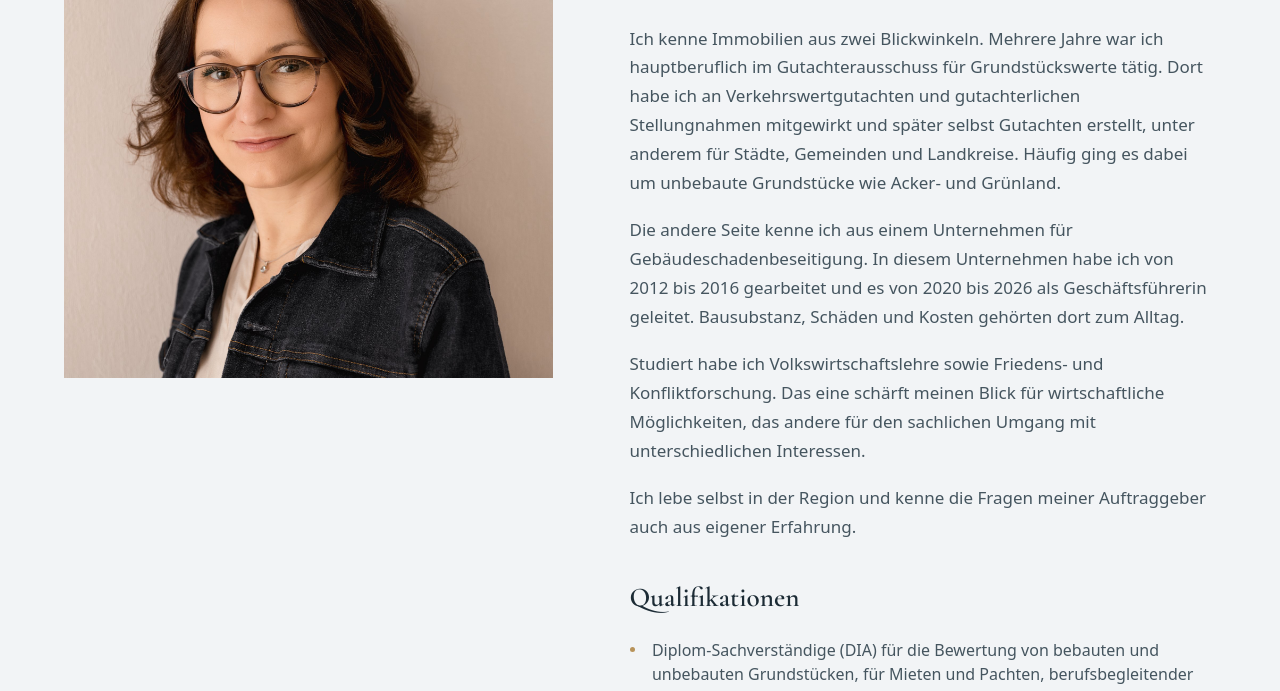
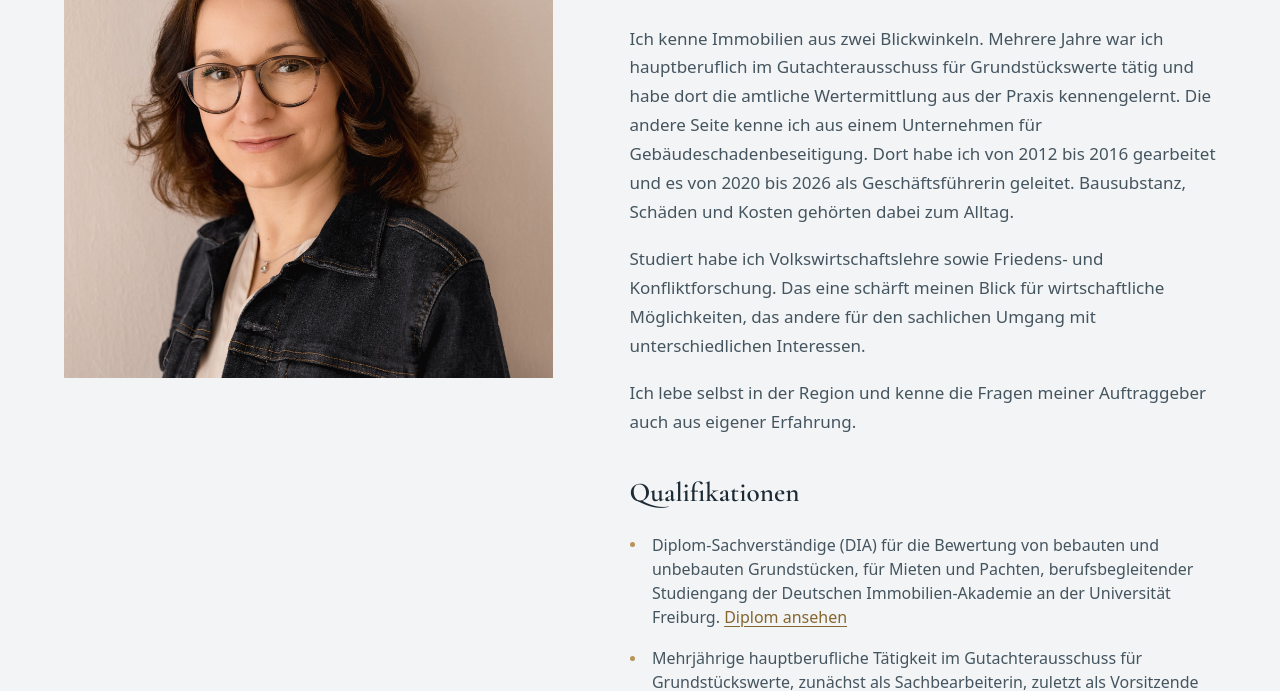
Before and after one commit to katrinworkert-lab/katrin-workert-website, an Astro site: page / in a window 1280 px wide. Shown: the part 8872-9563 px from the top of the page. Built offline with nearby package versions, Linux system fonts and the light colour scheme; Astro itself is replaced by a stand-in of ours.

Commit message:
Über mich: Gutachterausschuss wieder mit amtlicher Wertermittlung (Vorschlag B)
Co-Authored-By: Claude Opus 5.5 <noreply@anthropic.com>
Claude-Session: https://claude.ai/code/session_01H8WfLHyQ6Lozt7HHayJSDv

```diff
--- a/src/pages/index.astro
+++ b/src/pages/index.astro
@@ -317,8 +317,7 @@ const schema = {
         <p class="eyebrow">Über mich</p>
         <h2>Katrin Workert</h2>
         <div class="ueber-text">
-          <p>Ich kenne Immobilien aus zwei Blickwinkeln. Mehrere Jahre war ich hauptberuflich im Gutachterausschuss für Grundstückswerte tätig. Dort habe ich an Verkehrswertgutachten und gutachterlichen Stellungnahmen mitgewirkt und später selbst Gutachten erstellt, unter anderem für Städte, Gemeinden und Landkreise. Häufig ging es dabei um unbebaute Grundstücke wie Acker- und Grünland.</p>
-          <p>Die andere Seite kenne ich aus einem Unternehmen für Gebäudeschadenbeseitigung. In diesem Unternehmen habe ich von 2012 bis 2016 gearbeitet und es von 2020 bis 2026 als Geschäftsführerin geleitet. Bausubstanz, Schäden und Kosten gehörten dort zum Alltag.</p>
+          <p>Ich kenne Immobilien aus zwei Blickwinkeln. Mehrere Jahre war ich hauptberuflich im Gutachterausschuss für Grundstückswerte tätig und habe dort die amtliche Wertermittlung aus der Praxis kennengelernt. Die andere Seite kenne ich aus einem Unternehmen für Gebäudeschadenbeseitigung. Dort habe ich von 2012 bis 2016 gearbeitet und es von 2020 bis 2026 als Geschäftsführerin geleitet. Bausubstanz, Schäden und Kosten gehörten dabei zum Alltag.</p>
           <p>Studiert habe ich Volkswirtschaftslehre sowie Friedens- und Konfliktforschung. Das eine schärft meinen Blick für wirtschaftliche Möglichkeiten, das andere für den sachlichen Umgang mit unterschiedlichen Interessen.</p>
           <p>Ich lebe selbst in der Region und kenne die Fragen meiner Auftraggeber auch aus eigener Erfahrung.</p>
         </div>
```
